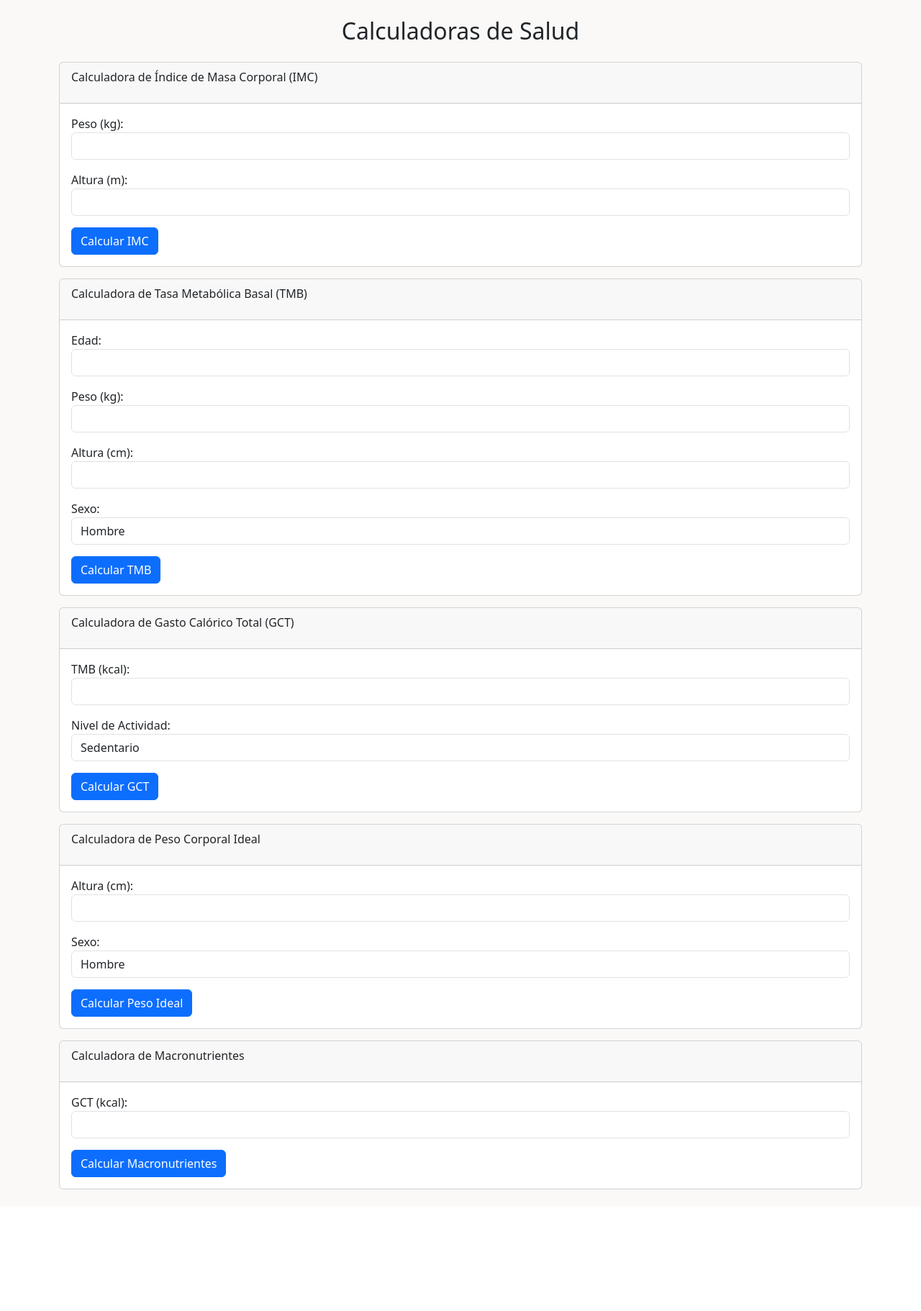
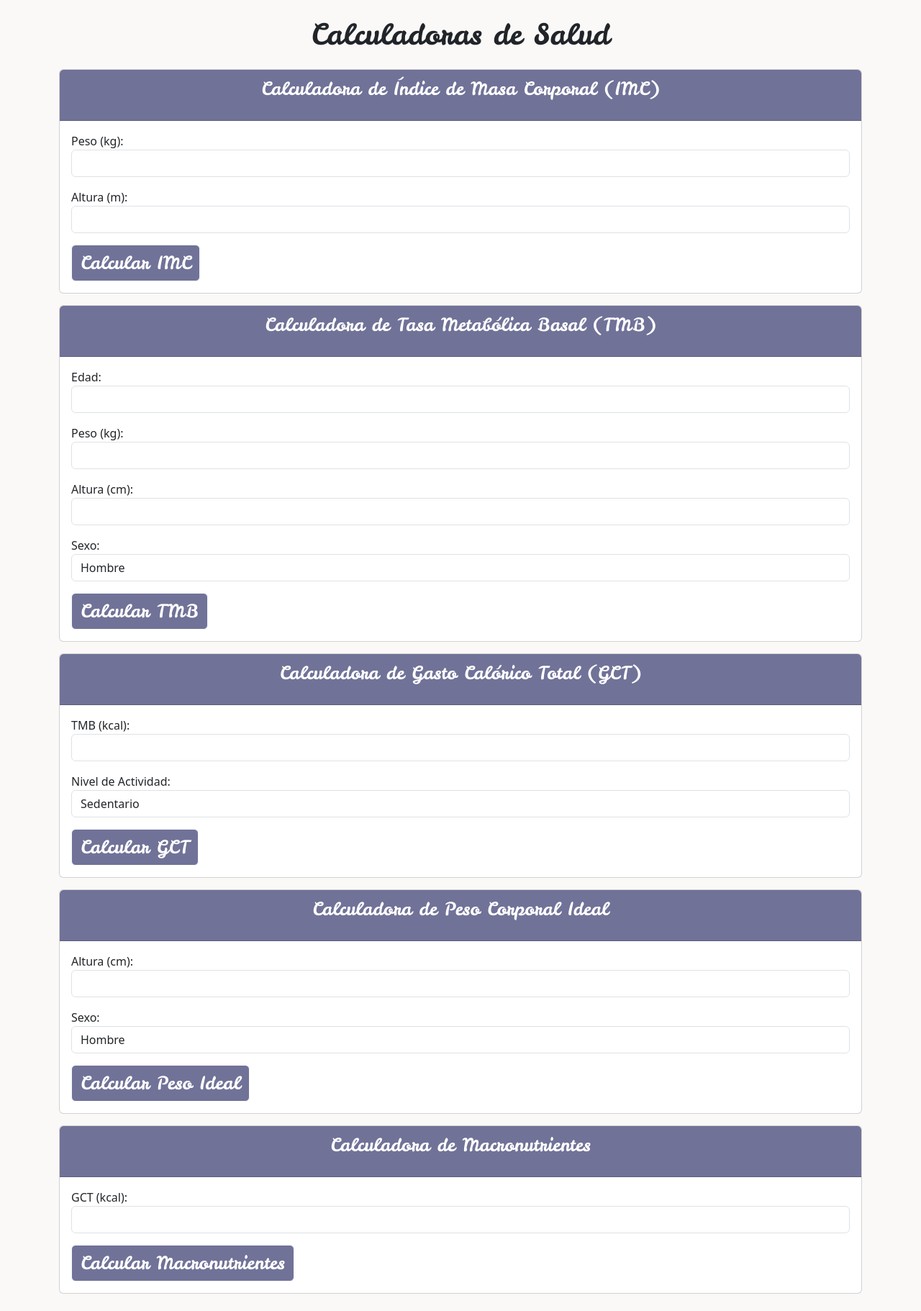
Before and after one commit to Karla-Michelle-Andres-Cruz/nutriApp, a Flask app: page /calculadoras in a window 1280 px wide. Shown: the part 59-1881 px from the top of the page at 72% size. Before the commit the page ends 1712 px from the top, so only its background shows below. Run offline with Flask 3, Linux system fonts and the light colour scheme; some web fonts are replaced.

Commit message:
20/11/25

```diff
--- a/templates/calculadoras.html
+++ b/templates/calculadoras.html
@@ -2,15 +2,15 @@
 
 {% block content %}
 <div class="container my-4">
-    <h2 class="text-center mb-4">Calculadoras de Salud</h2>
+    <h2 class="text-center mb-4" style="font-family: 'Leckerli One', system-ui; font-size: 40px;">Calculadoras de Salud</h2>
 
     <div class="card mb-3">
-        <div class="card-header">
-            <p>Calculadora de Índice de Masa Corporal (IMC)</p>
+        <div class="card-header text-white" style="background-color:#707298;">
+            <p style="font-family: 'Leckerli One', system-ui; font-size: 25px;" class="text-center">Calculadora de Índice de Masa Corporal (IMC)</p>
         </div>
         <div class="card-body">
             <form action="/calculadoras" method="POST">
-                <input type="hidden" name="calcular_imc" value="1">
+                <input type="hidden" name="calcular_imc" value="0.01">
                 <div class="mb-3">
                     <label>Peso (kg):</label>
                     <input type="number" class="form-control" name="peso_imc" step="0.01" required>
@@ -19,7 +19,7 @@
                     <label>Altura (m):</label>
                     <input type="number" class="form-control" name="altura_imc" step="0.01" required>
                 </div>
-                <button type="submit" class="btn btn-primary">Calcular IMC</button>
+                <button style="background-color:#707298; font-family: 'Leckerli One', system-ui; font-size: 25px;" type="submit" class="btn btn-light text-white text-center">Calcular IMC</button>
             </form>
             {% if imc_resultado %}
                 <div class="mt-3">{{ imc_resultado }}</div>
@@ -28,12 +28,12 @@
     </div>
 
     <div class="card mb-3">
-        <div class="card-header">
-            <p>Calculadora de Tasa Metabólica Basal (TMB)</p>
+        <div class="card-header text-white" style="background-color:#707298;">
+            <p style="font-family: 'Leckerli One', system-ui; font-size: 25px;" class="text-center">Calculadora de Tasa Metabólica Basal (TMB)</p>
         </div>
         <div class="card-body">
             <form action="/calculadoras" method="POST">
-                <input type="hidden" name="calcular_tmb" value="1">
+                <input type="hidden" name="calcular_tmb" value="0.01">
                 <div class="mb-3">
                     <label>Edad:</label>
                     <input type="number" class="form-control" name="edad_tmb" required>
@@ -53,7 +53,7 @@
                         <option value="mujer">Mujer</option>
                     </select>
                 </div>
-                <button type="submit" class="btn btn-primary">Calcular TMB</button>
+                <button style="background-color:#707298; font-family: 'Leckerli One', system-ui; font-size: 25px;" type="submit" class="btn btn-light text-white">Calcular TMB</button>
             </form>
             {% if tmb_resultado %}
                 <div class="mt-3">{{ tmb_resultado }}</div>
@@ -62,12 +62,12 @@
     </div>
 
     <div class="card mb-3">
-        <div class="card-header">
-            <p>Calculadora de Gasto Calórico Total (GCT)</p>
+        <div class="card-header text-white" style="background-color:#707298;">
+            <p style="font-family: 'Leckerli One', system-ui; font-size: 25px;" class="text-center">Calculadora de Gasto Calórico Total (GCT)</p>
         </div>
         <div class="card-body">
             <form action="/calculadoras" method="POST">
-                <input type="hidden" name="calcular_gct" value="1">
+                <input type="hidden" name="calcular_gct" value="0.01">
                 <div class="mb-3">
                     <label>TMB (kcal):</label>
                     <input type="number" class="form-control" name="tmb_gct" step="0.01" required>
@@ -81,7 +81,7 @@
                         <option value="intensa">Actividad intensa</option>
                     </select>
                 </div>
-                <button type="submit" class="btn btn-primary">Calcular GCT</button>
+                <button style="background-color:#707298; font-family: 'Leckerli One', system-ui; font-size: 25px;" type="submit" class="btn btn-light text-white">Calcular GCT</button>
             </form>
             {% if gct_resultado %}
                 <div class="mt-3">{{ gct_resultado }}</div>
@@ -90,12 +90,12 @@
     </div>
 
     <div class="card mb-3">
-        <div class="card-header">
-            <p>Calculadora de Peso Corporal Ideal</p>
+        <div class="card-header text-white" style="background-color:#707298;">
+            <p style="font-family: 'Leckerli One', system-ui; font-size: 25px;" class="text-center">Calculadora de Peso Corporal Ideal</p>
         </div>
         <div class="card-body">
             <form action="/calculadoras" method="POST">
-                <input type="hidden" name="calcular_peso_ideal" value="1">
+                <input type="hidden" name="calcular_peso_ideal" value="0.01">
                 <div class="mb-3">
                     <label>Altura (cm):</label>
                     <input type="number" class="form-control" name="altura_ideal" step="0.01" required>
@@ -107,7 +107,7 @@
                         <option value="mujer">Mujer</option>
                     </select>
                 </div>
-                <button type="submit" class="btn btn-primary">Calcular Peso Ideal</button>
+                <button style="background-color:#707298; font-family: 'Leckerli One', system-ui; font-size: 25px;" type="submit" class="btn btn-light text-white">Calcular Peso Ideal</button>
             </form>
             {% if peso_ideal_resultado %}
                 <div class="mt-3">{{ peso_ideal_resultado }}</div>
@@ -116,17 +116,17 @@
     </div>
 
     <div class="card mb-3">
-        <div class="card-header">
-            <p>Calculadora de Macronutrientes</p>
+        <div class="card-header text-white" style="background-color:#707298;">
+            <p style="font-family: 'Leckerli One', system-ui; font-size: 25px;" class="text-center">Calculadora de Macronutrientes</p>
         </div>
         <div class="card-body">
             <form action="/calculadoras" method="POST">
-                <input type="hidden" name="calcular_macronutrientes" value="1">
+                <input type="hidden" name="calcular_macronutrientes" value="0.01">
                 <div class="mb-3">
                     <label>GCT (kcal):</label>
                     <input type="number" class="form-control" name="gct_macronutrientes" step="0.01" required>
                 </div>
-                <button type="submit" class="btn btn-primary">Calcular Macronutrientes</button>
+                <button style="background-color:#707298; font-family: 'Leckerli One', system-ui; font-size: 25px;" type="submit" class="btn btn-light text-white">Calcular Macronutrientes</button>
             </form>
             {% if macronutrientes_resultado %}
                 <div class="mt-3">{{ macronutrientes_resultado }}</div>
```
